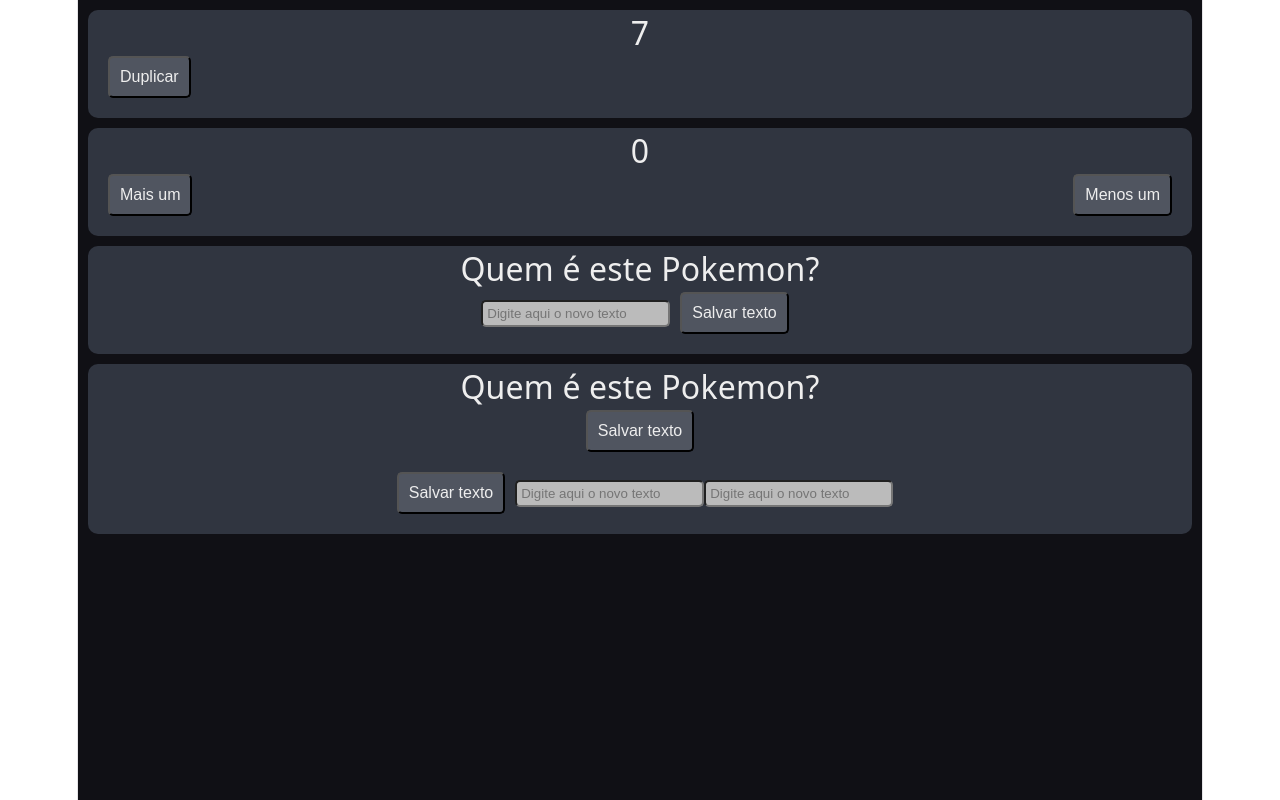
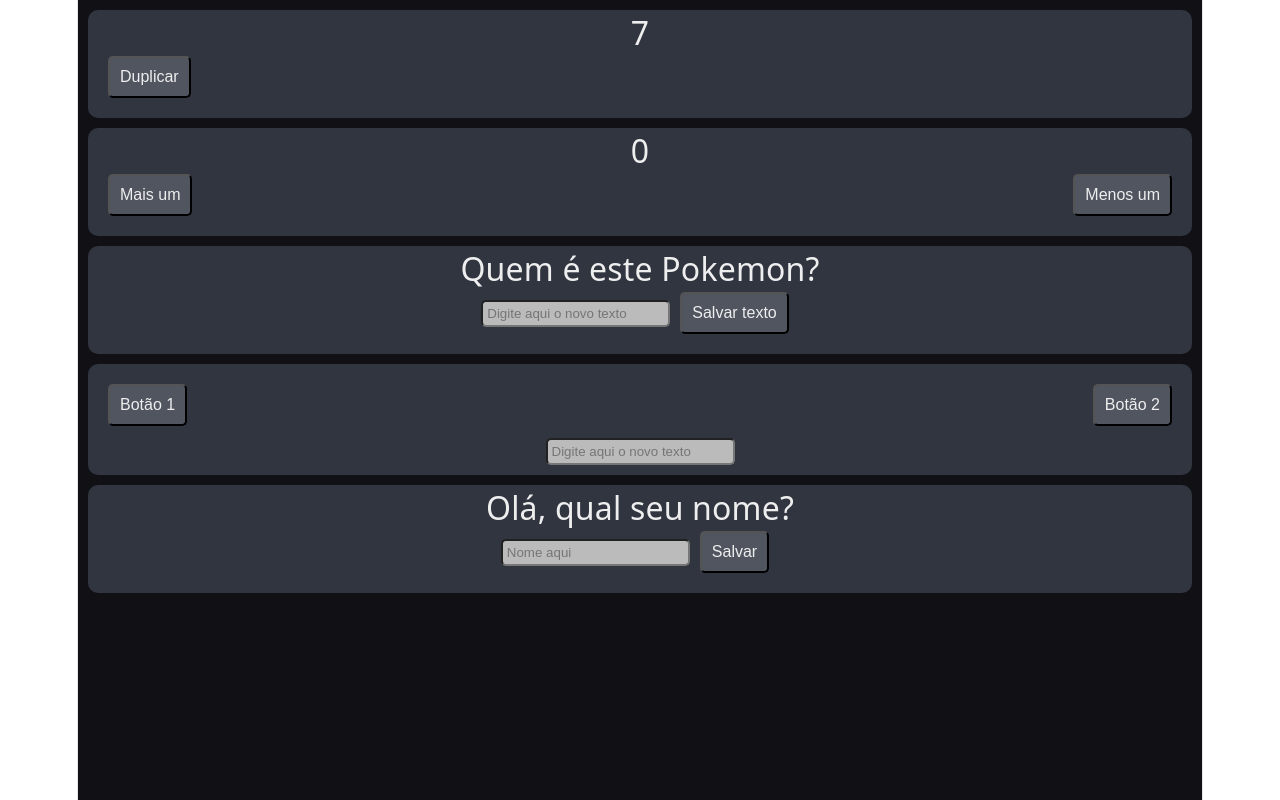
Before and after one commit to VicCAlq/2d-front-02-estado, a React (Vite) app: page / in a window 1280 px wide. Built offline with nearby package versions, Linux system fonts and the light colour scheme.

Commit message:
Atividade Concluida

```diff
--- a/src/App.jsx
+++ b/src/App.jsx
@@ -2,7 +2,7 @@ import AtvDobra from './components/AtvDobra';
 import Placar from './components/Placar';
 import InputTexto from './components/InputTexto';
 import AtvTelefoneSemFio from './components/AtvTelefoneSemFio';
-
+import AtvCumprimenta from './components/AtvCumprimenta';
 
 const styles = {
   container: {
@@ -23,6 +23,7 @@ export default function App() {
       <Placar/>
       <InputTexto/>
       <AtvTelefoneSemFio/>
+      <AtvCumprimenta/>
     </div>
   );
 }
--- a/src/components/AtvCumprimenta.jsx
+++ b/src/components/AtvCumprimenta.jsx
@@ -19,3 +19,78 @@ _________________________________
 | É um prazer lhe conhecer...   |
 |_______________________________|
 */
+
+import { useState } from 'react'
+
+// Estilos de "CSS"
+const estilo = {
+  view: {
+    alignItems: "center",
+    justifyContent: "center",
+    borderRadius: "10px",
+    backgroundColor: "#303540",
+    padding: "10px",
+    margin: "10px",
+    gap: "10px",
+  },
+  texto: {
+    color: "#eee",
+    fontSize: "32px",
+  },
+  textoBotao: {
+    color: "#eee",
+    fontSize: "16px",
+  },
+  botao: {
+    borderRadius: "5px",
+    backgroundColor: "#505560",
+    padding: "10px",
+    margin: "10px",
+  },
+  viewBotoes: {
+    display: "flex",
+    flexDirection: "row",
+    flex: "1 0",
+    width: "100%",
+    justifyContent: "space-between",
+    alignItems: "center",
+  },
+  input: {
+    borderRadius: "5px",
+    backgroundColor: "#bbb",
+    padding: "4px",
+  }
+}
+
+
+export default function AtvCumprimenta() {
+  // Criação das variáveis que armazenam o texto digitado, e o texto salvo
+  const [textoInserido, setTextoInserido] = useState("")
+  const [textoSalvo, setTextoSalvo] = useState("")
+
+
+  // Parte visual do componente
+  return(
+    <div style={estilo.view}>
+      <p style={estilo.texto}>
+       Olá, qual seu nome?
+      </p>
+      <input
+        type="text"
+        value={textoInserido}
+        style={estilo.input}
+        onChange={(e) => setTextoInserido(e.target.value)}
+        placeholder="Nome aqui"
+      />
+      <button style={estilo.botao} onClick={() => setTextoSalvo(textoInserido)}>
+        <p style={estilo.textoBotao}>Salvar</p>
+      </button>
+
+      {textoSalvo !== "" && (
+      <p style={estilo.texto}>
+       É um prazer lhe conhecer, {textoSalvo}
+      </p>)}
+    </div>
+
+  )
+}
--- a/src/components/AtvTelefoneSemFio.jsx
+++ b/src/components/AtvTelefoneSemFio.jsx
@@ -49,27 +49,42 @@ const estilo = {
   }
 }
 
-
 export default function AtvTelefoneSemFio() {
+  // Criação das variáveis que armazenam o texto digitado, e o texto salvo
+  const [ativo, setAtivo] = useState(1)
   const [textoInserido, setTextoInserido] = useState("")
-  const [texto, setTexto] = useState("Quem é este Pokemon?")
-
+  const [texto1, setTexto1] = useState("")
+  const [texto2, setTexto2] = useState("")
   // Parte visual do componente
   return(
     <div style={estilo.view}>
-      <p style={estilo.texto}>
-        {texto}
-      </p>
-     <div>
 
-        <button style={estilo.botao} onClick={() => setTexto(textoInserido)}>
-        <p style={estilo.textoBotao}>Salvar texto</p>
-        </button></div>
+      <div style={estilo.viewBotoes}>
 
-        <button style={estilo.botao} onClick={() => setTexto(textoInserido)}>
-        <p style={estilo.textoBotao}>Salvar texto</p>
+      <button style={estilo.botao} onClick={() => {
+        setAtivo(1)
+        setTexto1(textoInserido)
+        setTextoInserido("")
+        }}>
+
+        <p style={estilo.textoBotao}>Botão 1</p>
       </button>
 
+      <button style={estilo.botao} onClick={() => {
+        setAtivo(2)
+        setTexto2(textoInserido)
+        setTextoInserido("")
+        }}>
+
+        <p style={estilo.textoBotao}>Botão 2</p>
+      </button>
+
+      </div>
+
+      <div>
+  {ativo === 1 ? (
+    <>
+      <p style={estilo.texto}>{texto2}</p>
 
       <input
         type="text"
@@ -78,6 +93,10 @@ export default function AtvTelefoneSemFio() {
         onChange={(e) => setTextoInserido(e.target.value)}
         placeholder="Digite aqui o novo texto"
       />
+    </>
+  ) : (
+    <>
+      <p style={estilo.texto}>{texto1}</p>
 
       <input
         type="text"
@@ -86,6 +105,9 @@ export default function AtvTelefoneSemFio() {
         onChange={(e) => setTextoInserido(e.target.value)}
         placeholder="Digite aqui o novo texto"
       />
+    </>
+  )}
+</div>
 
     </div>
   )
```
Lines whose indentation alone changed are shown as unchanged.
